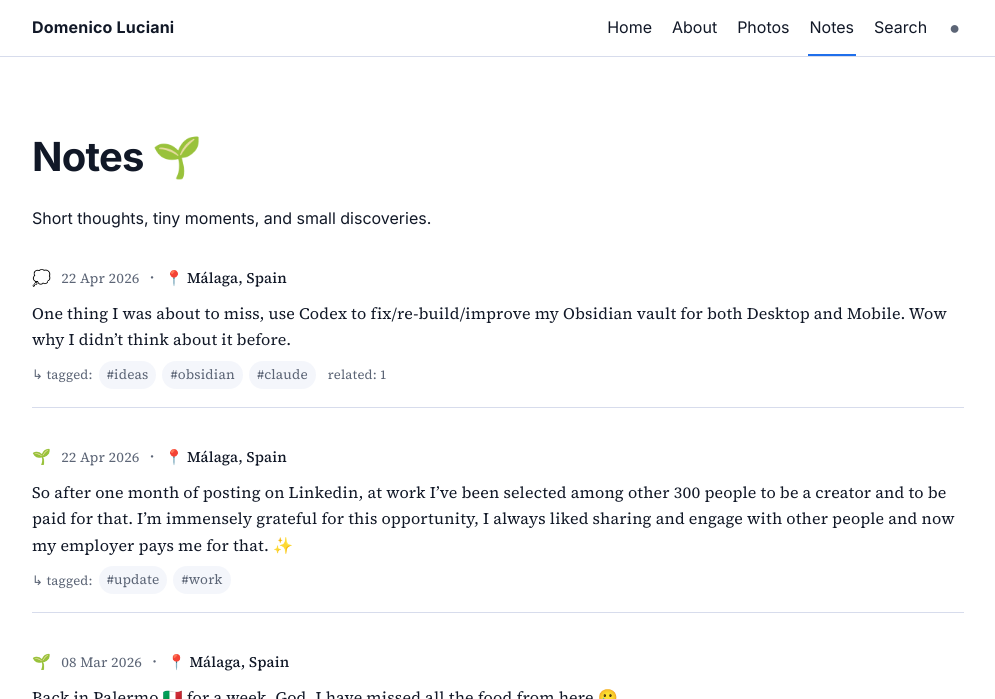
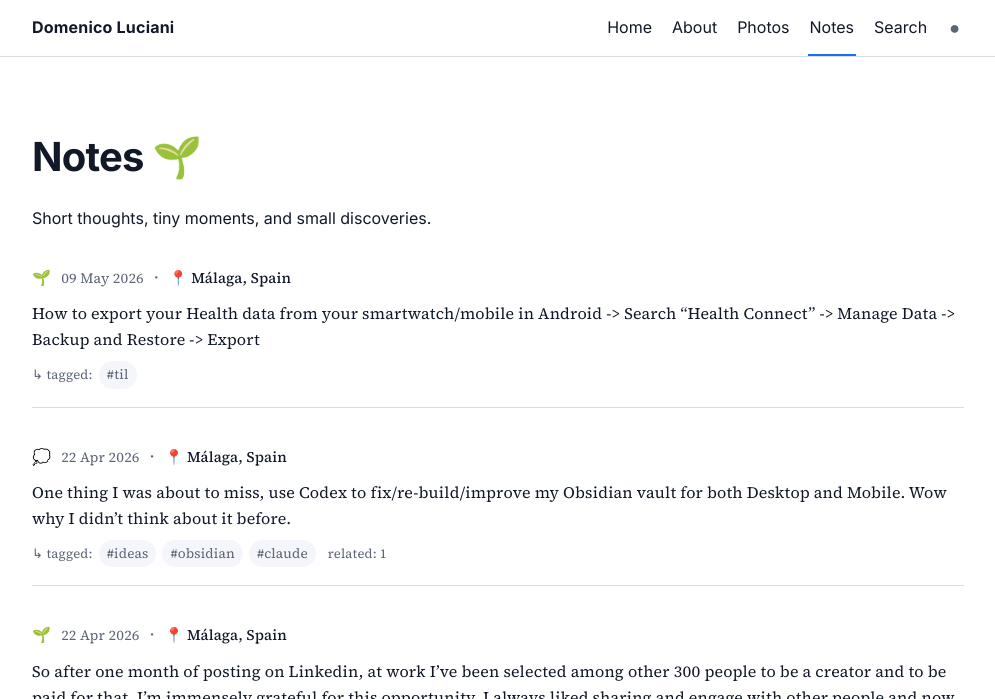
Before and after one commit to dlion/domenicoluciani, a Jekyll site: the page built from notes.md, in a window 1280 px wide and 900 px high, cut to the strip 0-699 px from the top of the window. Shown: the whole strip, without its empty margins (142-1137 px from the left). Built offline with Jekyll 4.4.1, drawn with Linux system fonts in a browser that asks for light colours; comment, search, counter and statistics services are not loaded.

Commit message:
chore(notes): sync from Bluesky

```diff
--- a/_data/notes.yml
+++ b/_data/notes.yml
@@ -1,3 +1,11 @@
+- id: 'bsky-3mlg4cpa7v22l'
+  date: 2026-05-09
+  mood: "🌱"
+  tags:
+    - til
+  content: |
+    How to export your Health data from your smartwatch/mobile in Android -> Search "Health Connect" -> Manage Data -> Backup and Restore -> Export
+
 - id: 'bsky-3mk4dlpf3ws2u'
   date: 2026-04-22
   mood: "💭"
```
